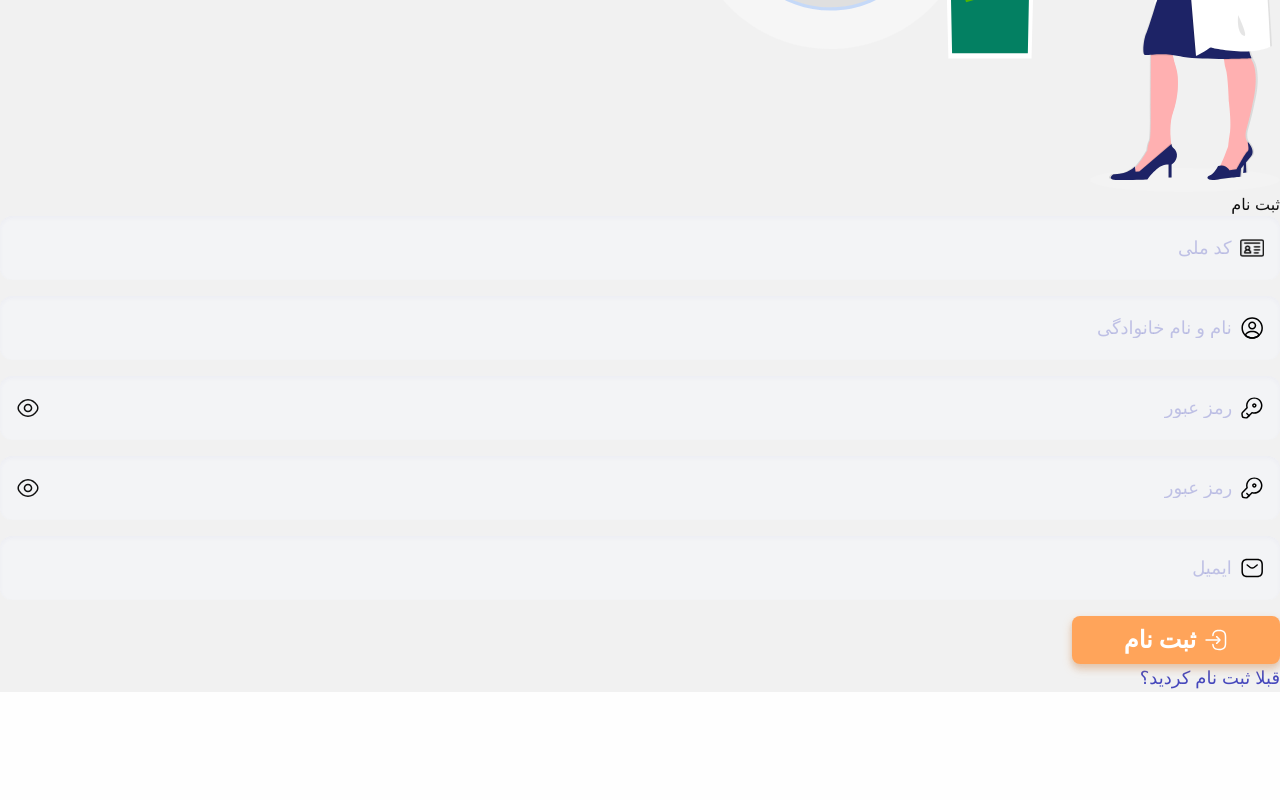
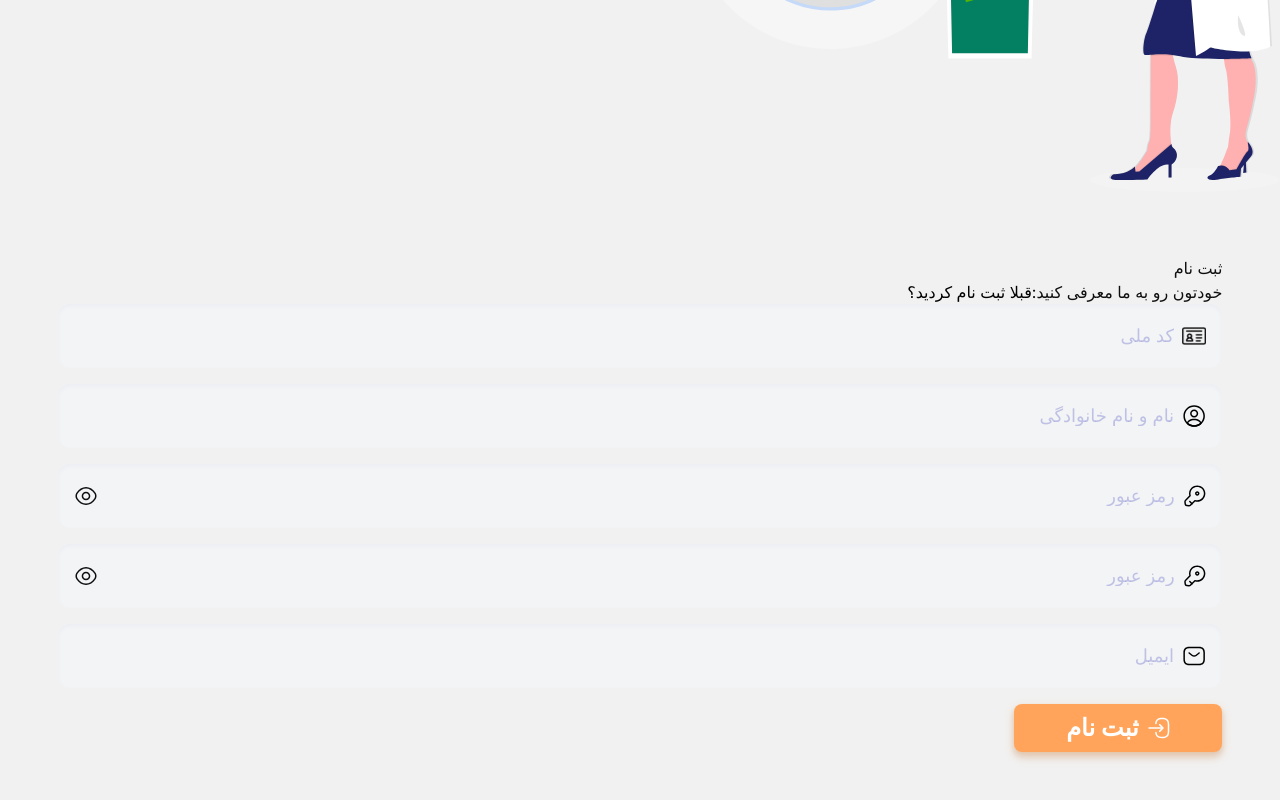
Before and after one commit to zahrabakhshandeh/Healthcare-Monitoring-Diet, a Next.js app: page /register/signup in a window 1280 px wide. Shown: the part 304-1104 px from the top of the page. Before the commit the page ends 996 px from the top, so only its background shows below. Built offline with nearby package versions, Linux system fonts and the light colour scheme.

Commit message:
Add barebones Stracture for SignupPage. Add Some Styles for SignupBox. Add css for SignupBox. Add some stracture for SignupPage.

```diff
--- a/src/components/SignupComponents/SignupBox/index.tsx
+++ b/src/components/SignupComponents/SignupBox/index.tsx
@@ -1,19 +1,16 @@
 import FormRegister from '../formRegister';
 import Link from "next/link";
+import styles from "./styles.module.css"
 
 const SignupBox = () => {
     return(
-        <div>
+        <div className={styles.SignupBox}>
             <h2>ثبت نام </h2>
-            <div>
-
+            <div className="flex flex-row">
+                <p>خودتون رو به ما معرفی کنید:</p>
+                <Link href={"/register/login"}> قبلا ثبت نام کردید؟ </Link>
             </div>
             <FormRegister />
-            <Link href={"/register/login"}>
-            <p className="text-lg text-[var(--primary-blue)]">
-                قبلا ثبت نام کردید؟
-            </p>
-            </Link>
         </div>
     )
 }
--- a/src/components/SignupComponents/SignupBox/styles.module.css
+++ b/src/components/SignupComponents/SignupBox/styles.module.css
@@ -1,4 +1,6 @@
 .SignupBox{
     display: flex;
-    justify: center;
+    flex-direction: column;
+    justify-content: center;
+    padding: 4rem 3.6rem;
 }
```
Also changed, not shown: src/app/register/signup/page.tsx (indentation only).
